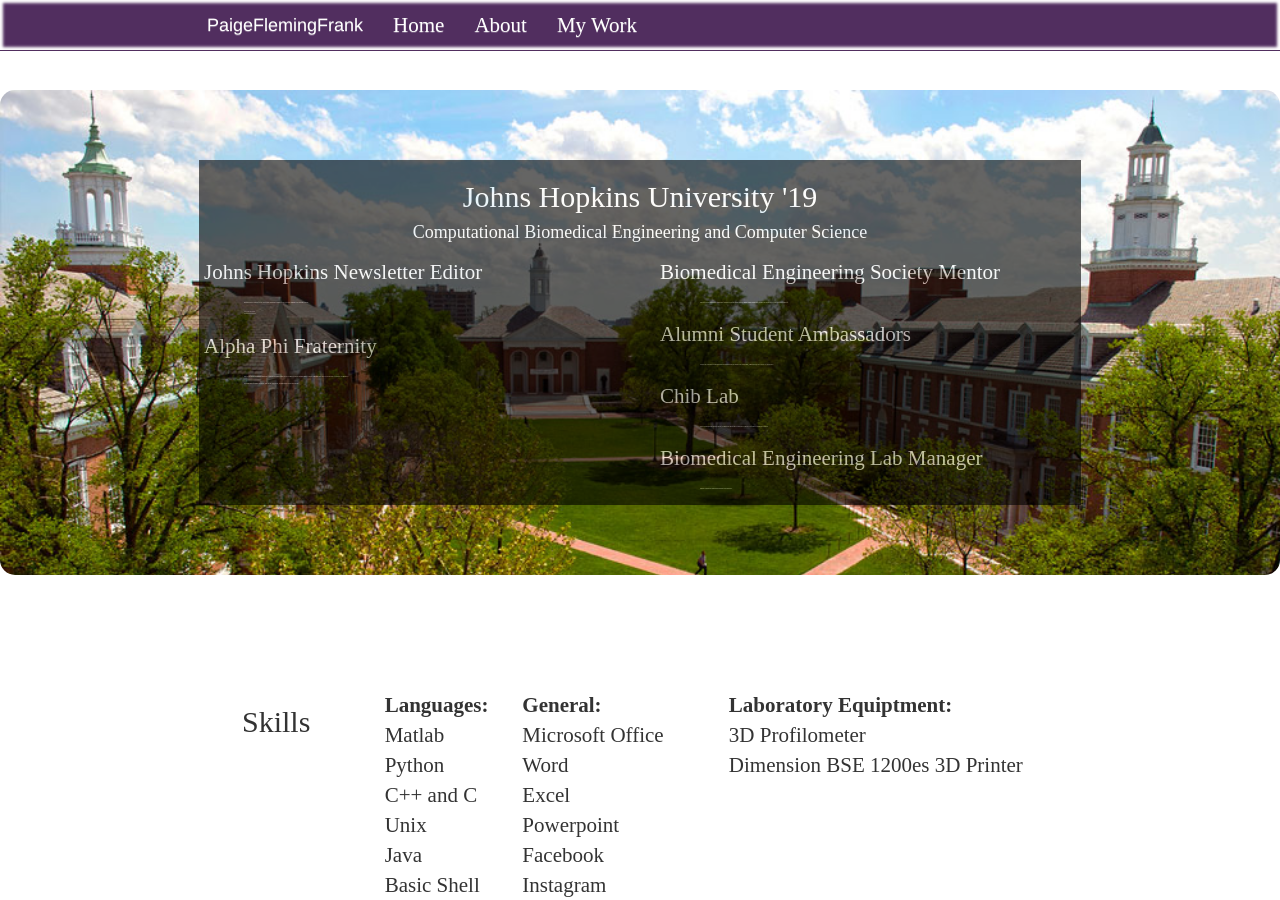
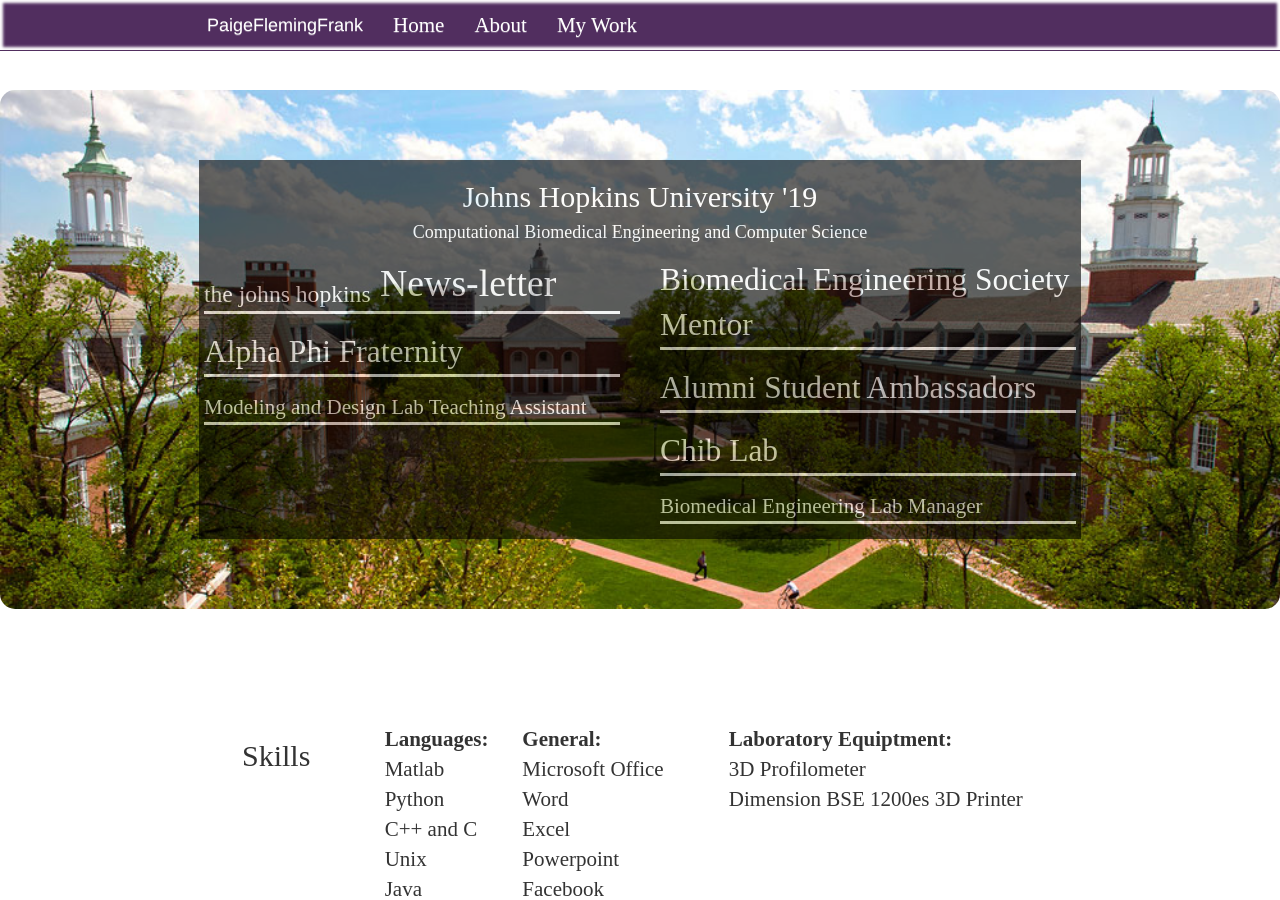
Before and after one commit to pfrank7/pfrank7.github.io, a Jekyll site: the page built from CV.html, in a window 1280 px wide and 900 px high, scrolled down 931 px. Built offline with Jekyll 4.4.1, drawn with Linux system fonts in a browser that asks for light colours; nearby versions of some CDN libraries.

Commit message:
Update CV.html

```diff
--- a/CV.html
+++ b/CV.html
@@ -90,41 +90,21 @@
 				</div>
 			<div class = "row">
 				<div class = "col-sm-6">
-					<p class = "paragraph">Johns Hopkins Newsletter Editor
-					<ul>
-						<li id = "bullet" >Publish an article weekly for the Science and Technology Section of the Newsletter. Manage a lab spotlight column.</li>
-						<li id = "bullet" style = "opacity:1;" ><a style = "color:#BDC3C7;" href="http://www.jhunewsletter.com"><sub>the johns hopkins</sub><br/><big> News-letter</big></a></li>
-					</ul>
+					<p class = "paragraph" style = "border-bottom:solid"><a href="http://www.jhunewsletter.com"><sub>the johns hopkins</sub><big> News-letter</big></a>
 					</p>
-					<p class = "paragraph">Alpha Phi Fraternity
-					<ul>
-						<li id = "bullet" >Director of Target Membership marketing – Coordinate campus affairs so as to promote a positive campus image.
-					Enhance communication with and recruitment of potential new members.</li>
-						<li id = "bullet" >Presidents Day of Service Volunteer, Blue Jay 5K Participant, Womens Heart Health Philanthropy</li>
-					</ul>
+					<p class = "paragraph" style = "border-bottom:solid"><a href = "https://www.facebook.com/alphaphijhu/">Alpha Phi Fraternity</a>
+					</p>
+					<p class = "paragraph" style = "border-bottom:solid">Modeling and Design Lab Teaching Assistant
 					</p>
 				</div>
 				<div class = "col-sm-6">
-					<p class = "paragraph">Biomedical Engineering Society Mentor
-					<ul>
-						<li id = "bullet" >Mentor incoming biomedical engineering freshman to provide quality advice, initiate group experiences, and ease the transition to college coursework and life.</li>
-					</ul>
+					<p class = "paragraph" style = "border-bottom:solid"><a href = "http://pages.jh.edu/~bmes/"> Biomedical Engineering Society Mentor</a>
 					</p>
-					<p class = "paragraph">Alumni Student Ambassadors
-					<ul>
-						<li id = "bullet" >Initiate and contribute to communication between the current student body and alumni, administration, and a variety of constituents.</li>
-					</ul>
+					<p class = "paragraph" style = "border-bottom:solid"><a href = "http://ambassadors.johnshopkins.edu/">Alumni Student Ambassadors</a>
 					</p>
-					<p class = "paragraph">Chib Lab
-					<ul>
-						<li id = "bullet" >Utilize computational models (Matlab) to understand neurological behavior in regards to performance based on
-					incentives.</li>
-					</ul>
+					<p class = "paragraph" style = "border-bottom:solid"><a href = "http://chiblab.jhu.edu/">Chib Lab</a>
 					</p>
-					<p class = "paragraph">Biomedical Engineering Lab Manager
-					<ul>
-						<li id = "bullet" >Manage biomedical engineering modeling and design lab.</li>
-					</ul>
+					<p class = "paragraph" style = "border-bottom:solid">Biomedical Engineering Lab Manager
 					</p>
 				</div>
 			</div>
```
